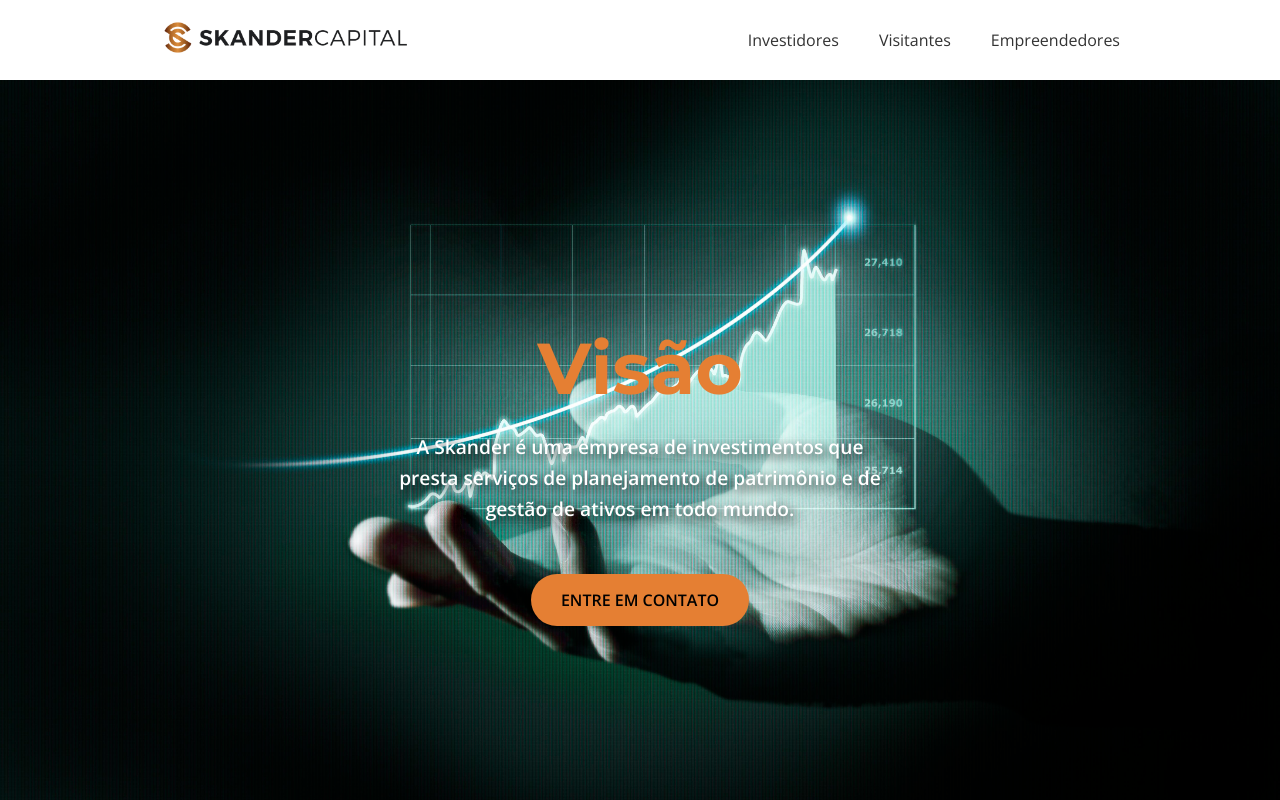
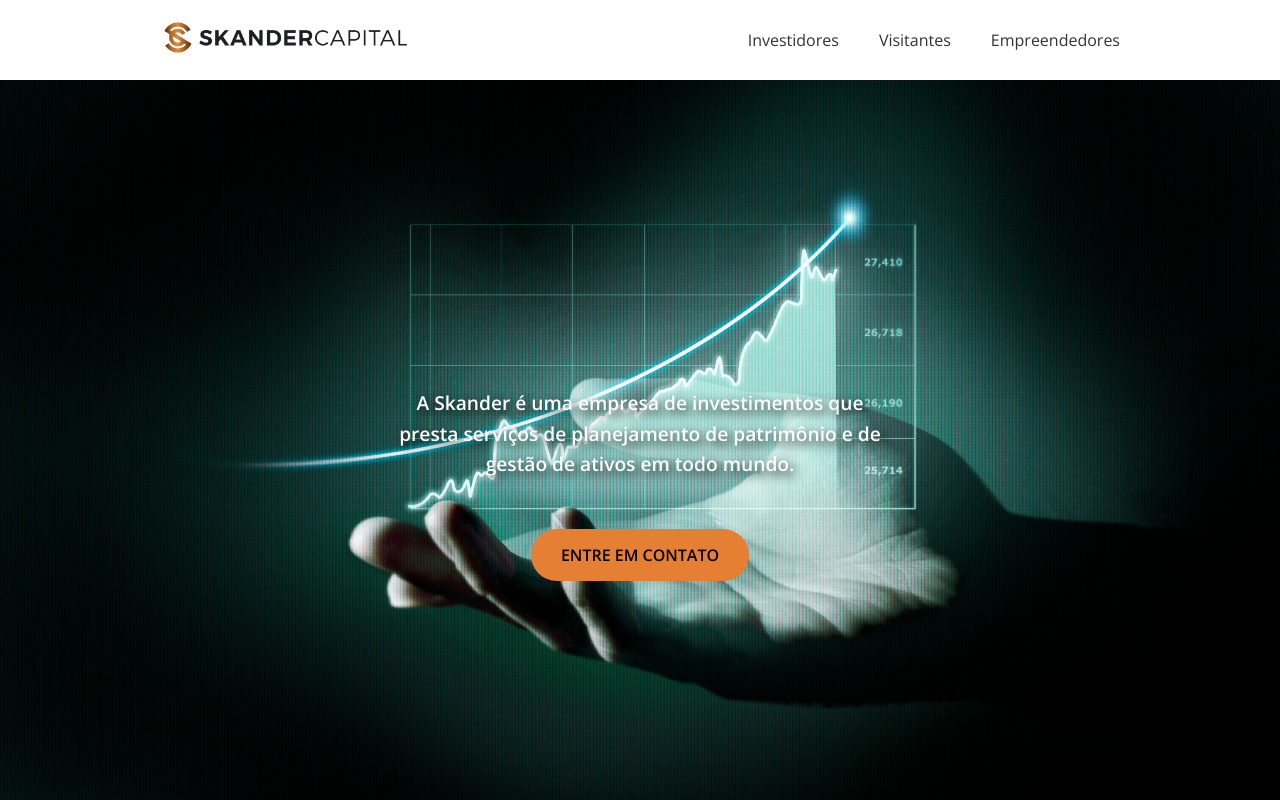
Before and after one commit to devnerii/Skander-Capital, a plain HTML site: page index.html in a window 1280 px wide. Shown: the top 800 px of the page. Drawn offline with nearby package versions, Linux system fonts and the light colour scheme.

Commit message:
Changes to be committed: 	modified:   index.html

```diff
--- a/index.html
+++ b/index.html
@@ -785,7 +785,6 @@
     <section class="hero">
         <div class="container">
             <div class="hero-content">
-                <h1>Visão</h1>
                 <p>A Skander é uma empresa de investimentos que presta serviços de planejamento de patrimônio e de gestão de ativos em todo mundo.</p>
                 <a href="#contact" class="cta-button">ENTRE EM CONTATO</a>
             </div>
```
